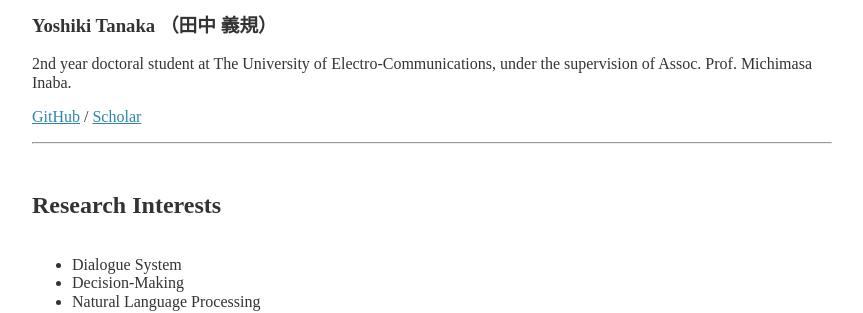
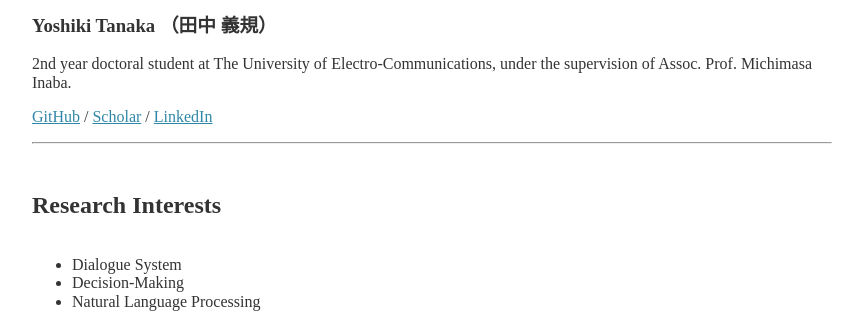
Before and after one commit to yoshi-chanaka/yoshi-chanaka.github.io, a Jekyll site: the page built from about.md, in a window 1280 px wide and 900 px high. Shown: the part 295-608 px from the top of the window, without its empty margins (208-1071 px from the left). Built offline with Jekyll 4.4.1, drawn with Linux system fonts in a browser that asks for light colours; nearby versions of some CDN libraries.

Commit message:
update 20250622

```diff
--- a/about.md
+++ b/about.md
@@ -9,7 +9,7 @@ permalink: /about/
 
 2nd year doctoral student at The University of Electro-Communications, under the supervision of Assoc. Prof. Michimasa Inaba.
 
-[GitHub](https://github.com/yoshi-chanaka) / [Scholar](https://scholar.google.co.jp/citations?view_op=list_works&hl=ja&user=QkKVktkAAAAJ)
+[GitHub](https://github.com/yoshi-chanaka) / [Scholar](https://scholar.google.co.jp/citations?view_op=list_works&hl=ja&user=QkKVktkAAAAJ) / [LinkedIn](https://www.linkedin.com/in/yoshiki-tanaka-7a0047371/)
 
 ---
 <!-- ## 今後の予定 -->
@@ -52,6 +52,7 @@ permalink: /about/
 
 ## 講演等
 * 斉 志揚, 田中 義規．SIGDIAL2024国際会議報告．第102回言語・音声理解と対話処理研究会 (第15回対話システムシンポジウム)．
+<!-- * 田中 義規．生成AIを用いた質の高い文章作成方法．生成AI・AI活用セミナー（学内向け）2025年1月． -->
 
 ## インターン
 * トレーダム株式会社（2022年12月 - 2025年3月）
```
